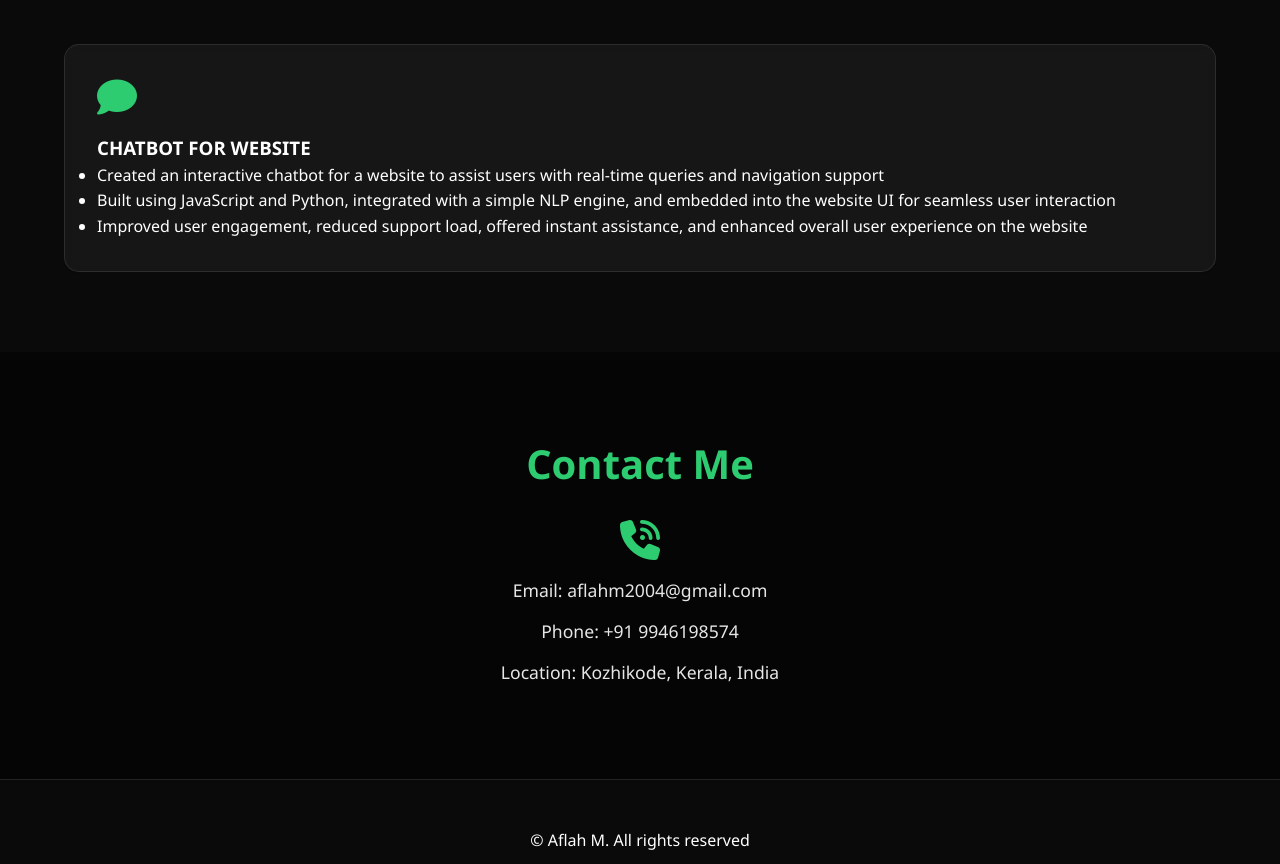
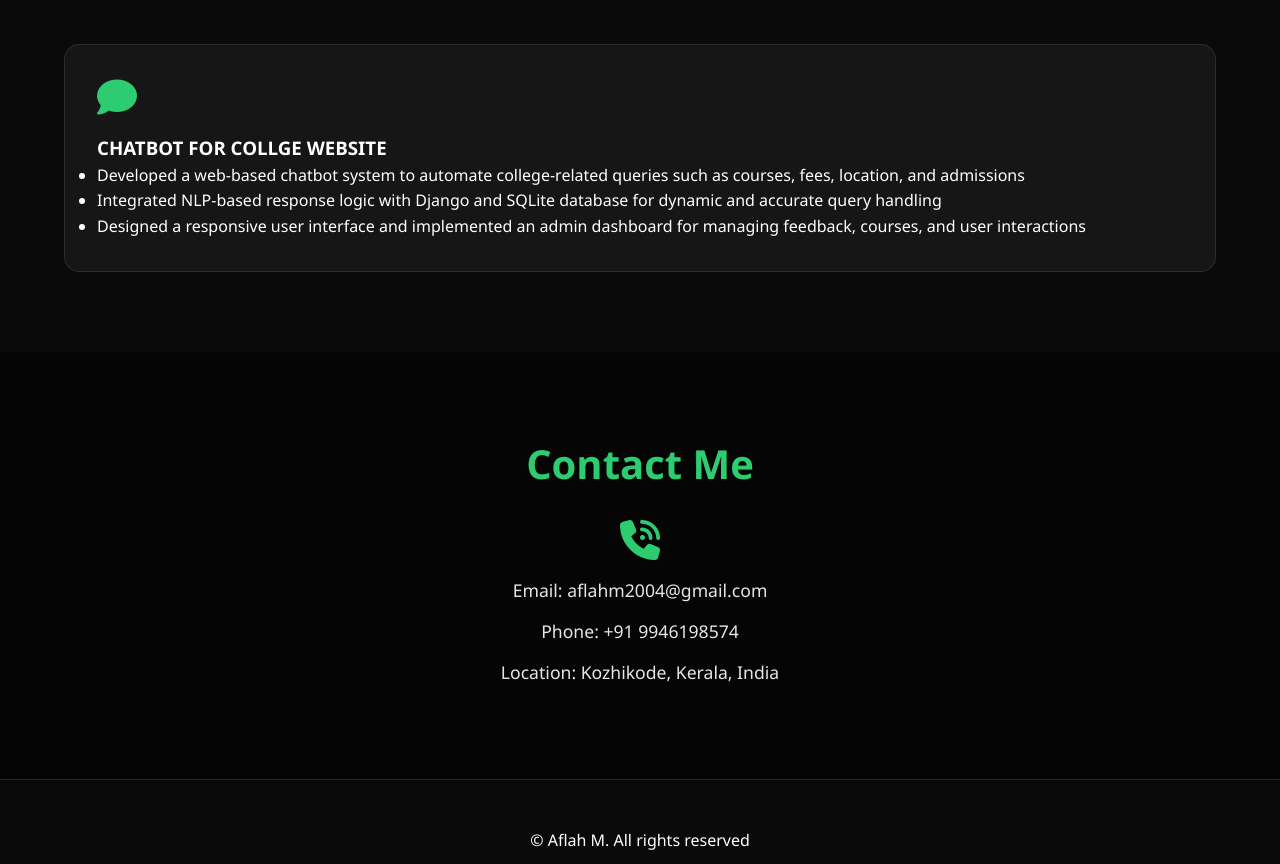
Before and after one commit to aflah-m/Aflahm.com, a plain HTML site: page index.html in a window 1280 px wide. Shown: the part 2200-3064 px from the top of the page. Drawn offline with Linux system fonts and the light colour scheme.

Commit message:
Update index.html

```diff
--- a/index.html
+++ b/index.html
@@ -99,11 +99,11 @@
         <div class="skills-grid">
             <div class="skill-card">
                 <i class="fa-solid fa-comment"></i>
-                <h3>CHATBOT FOR WEBSITE</h3>
+                <h3>CHATBOT FOR COLLGE WEBSITE</h3>
                 <p><ul>
-                    <li>Created an interactive chatbot for a website to assist users with real-time queries and navigation support</li>
-                    <li>Built using JavaScript and Python, integrated with a simple NLP engine, and embedded into the website UI for seamless user interaction</li>
-                    <li>Improved user engagement, reduced support load, offered instant assistance, and enhanced overall user experience on the website</li>
+                    <li>Developed a web-based chatbot system to automate college-related queries such as courses, fees, location, and admissions</li>
+                    <li>Integrated NLP-based response logic with Django and SQLite database for dynamic and accurate query handling</li>
+                    <li>Designed a responsive user interface and implemented an admin dashboard for managing feedback, courses, and user interactions</li>
                 </ul></p>
             </div>
 
```
